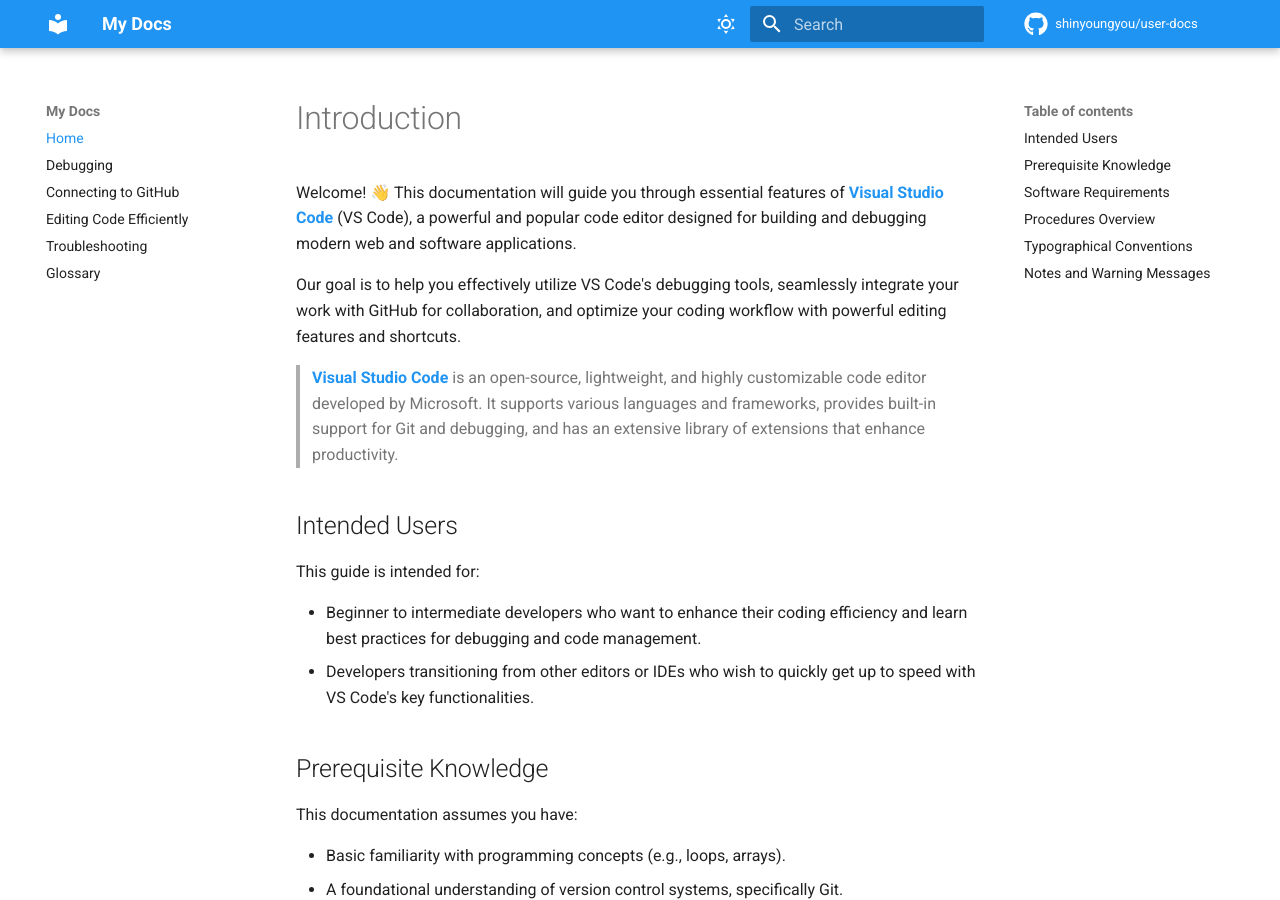
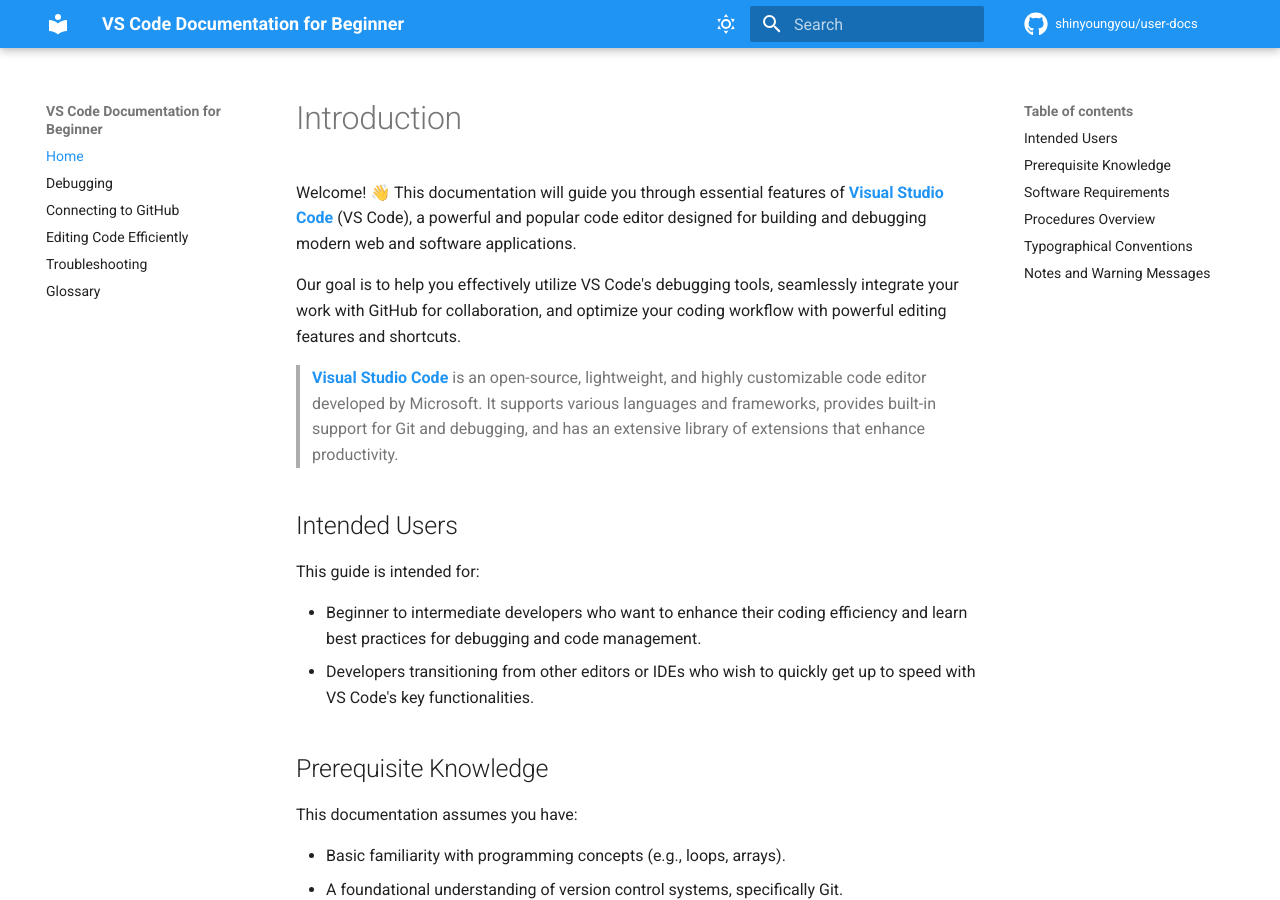
Before and after one commit to shinyoungyou/user-docs, an MkDocs documentation site: the page built from docs/index.md, in a window 1280 px wide and 900 px high. Built offline with MkDocs 1.6.1 and Material for MkDocs 9.7.7, drawn with Linux system fonts in a browser that asks for light colours; comment, search, counter and statistics services are not loaded.

Commit message:
Update the title

```diff
--- a/mkdocs.yml
+++ b/mkdocs.yml
@@ -1,4 +1,4 @@
-site_name: My Docs
+site_name: VS Code Documentation for Beginner
 
 nav:
   - Home: "index.md"
```
